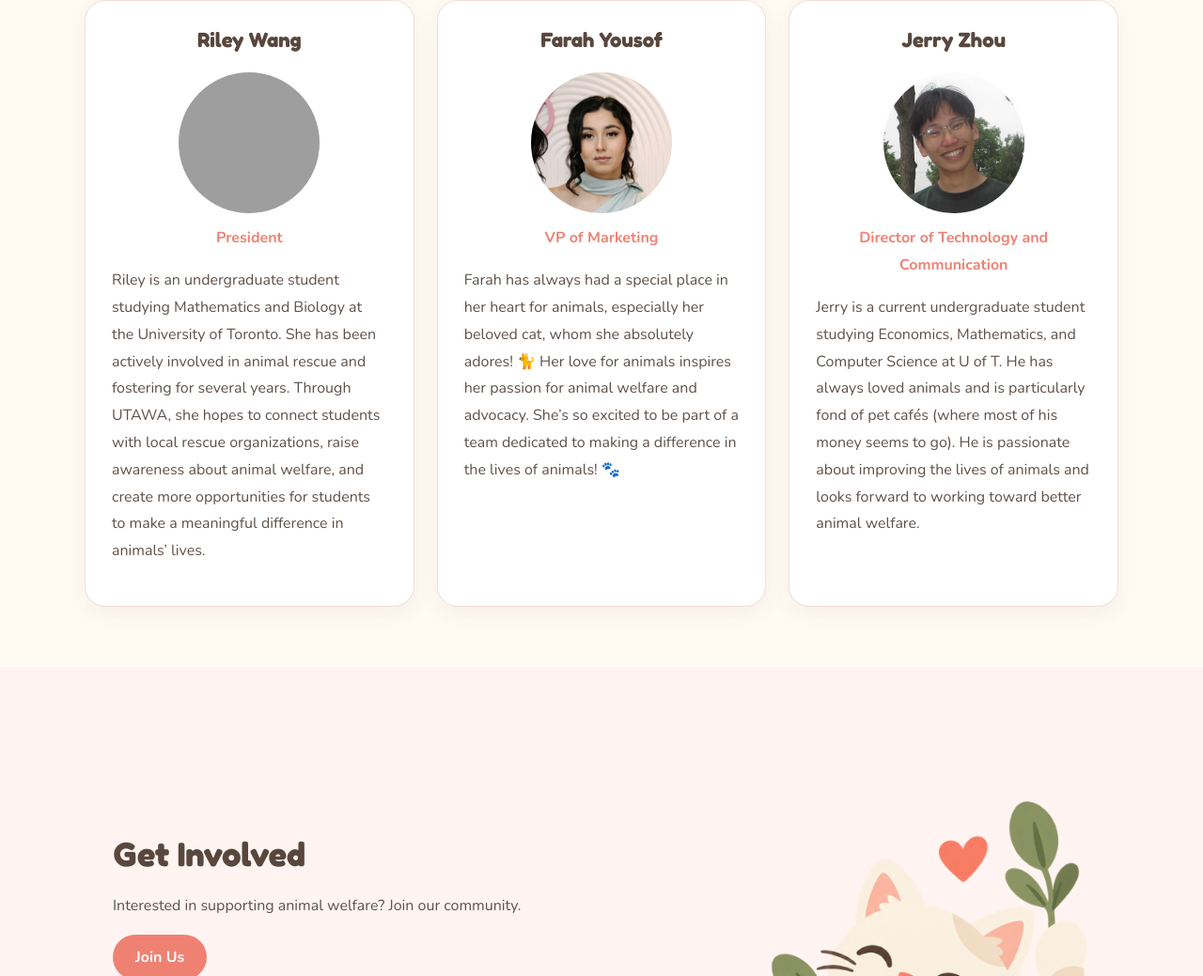
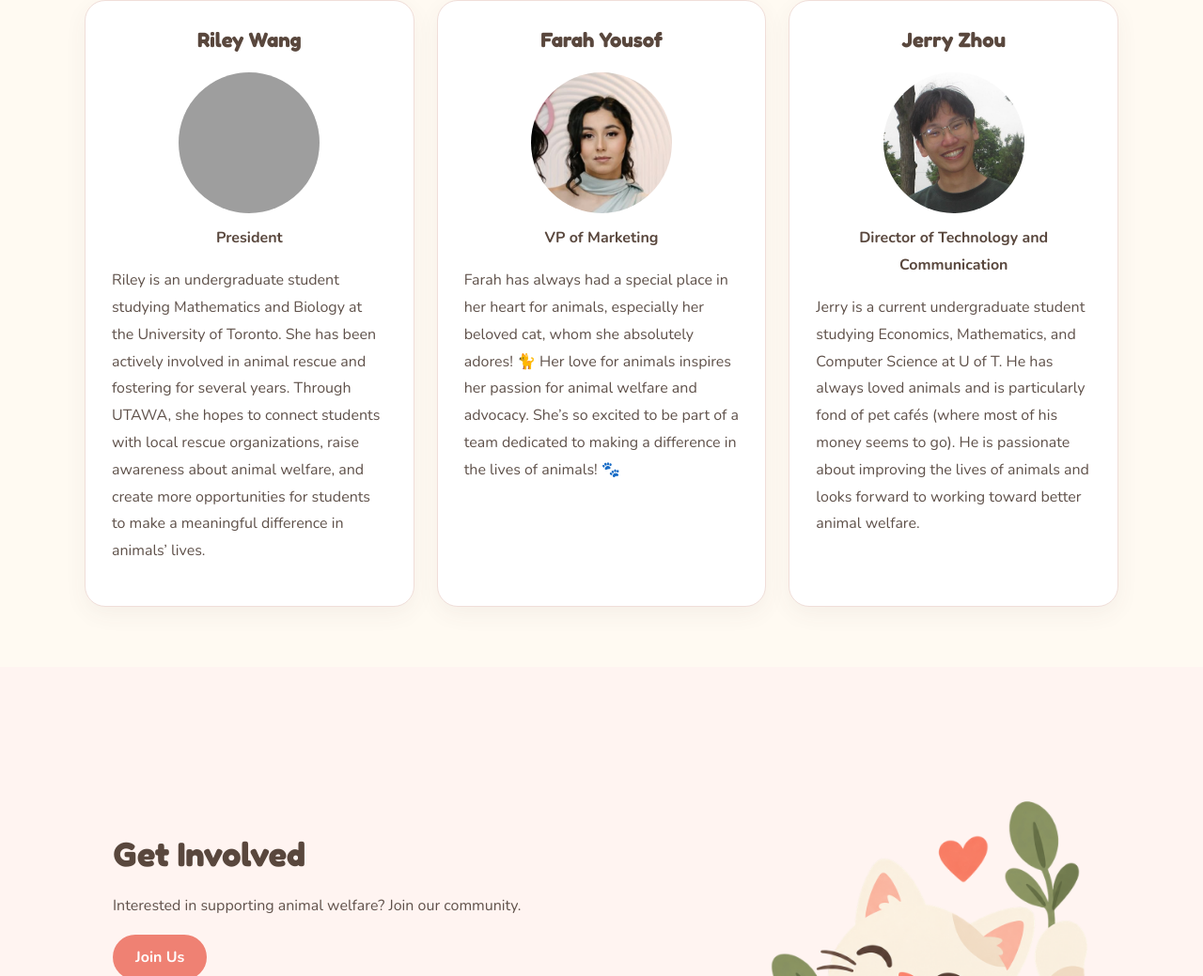
Before and after one commit to jehiebu/utawa-website, a plain HTML site: page index.html in a window 1280 px wide. Shown: the part 2598-3637 px from the top of the page at 94% size. Drawn offline with nearby package versions, Linux system fonts and the light colour scheme; grey boxes are pictures that could not be loaded.

Commit message:
Change executive role color to brown

```diff
--- a/style.css
+++ b/style.css
@@ -289,7 +289,7 @@ button:hover {
     margin-top: -8px;
     margin-bottom: 16px;
     font-weight: 700;
-    color: var(--pink);
+    color: var(--brown);
     text-align: center;
 }
 
```
